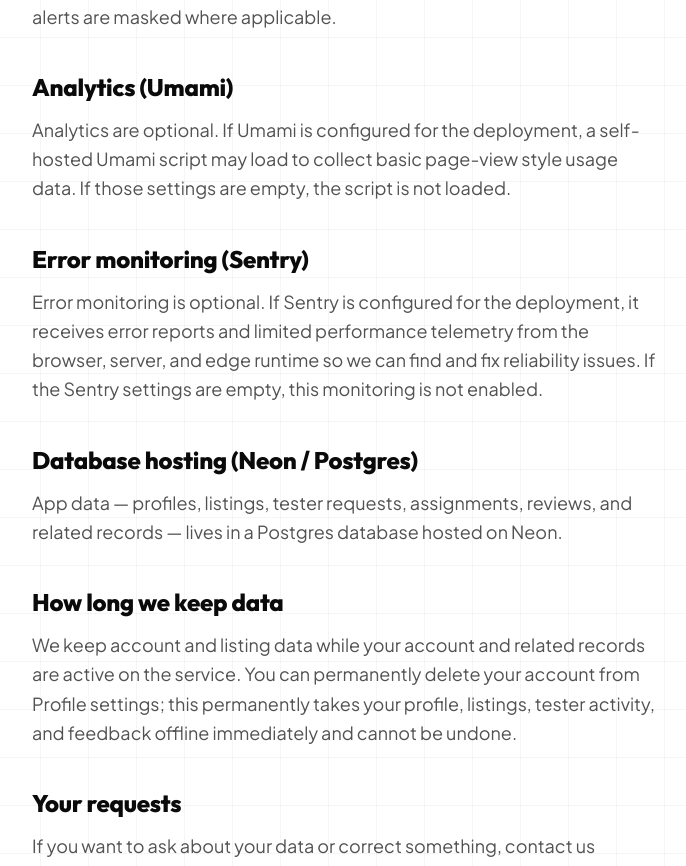
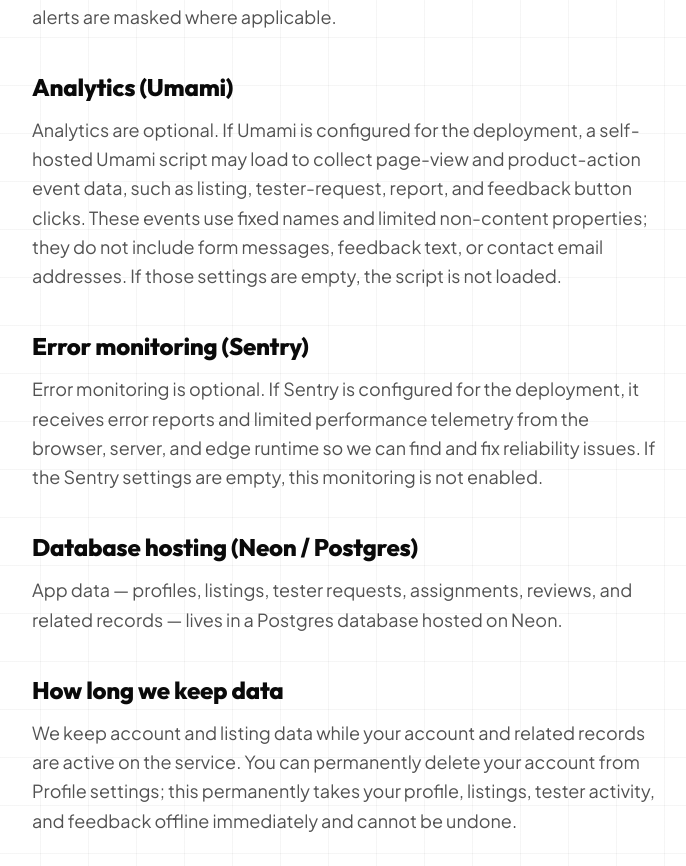
Before and after one commit to pietervw/indiedevtest, a Next.js app: page /privacy in a window 1280 px wide. Shown: the part 2285-3151 px from the top of the page, without its empty margins (296-982 px from the left). Built offline with nearby package versions, Linux system fonts and the light colour scheme; no server answers.

Commit message:
Disclose Umami product action analytics

```diff
--- a/src/app/privacy/page.tsx
+++ b/src/app/privacy/page.tsx
@@ -134,8 +134,12 @@
         <LegalSection title="Analytics (Umami)">
           <p>
             Analytics are optional. If Umami is configured for the deployment, a
-            self-hosted Umami script may load to collect basic page-view style
-            usage data. If those settings are empty, the script is not loaded.
+            self-hosted Umami script may load to collect page-view and
+            product-action event data, such as listing, tester-request, report,
+            and feedback button clicks. These events use fixed names and limited
+            non-content properties; they do not include form messages, feedback
+            text, or contact email addresses. If those settings are empty, the
+            script is not loaded.
           </p>
         </LegalSection>
 
```
